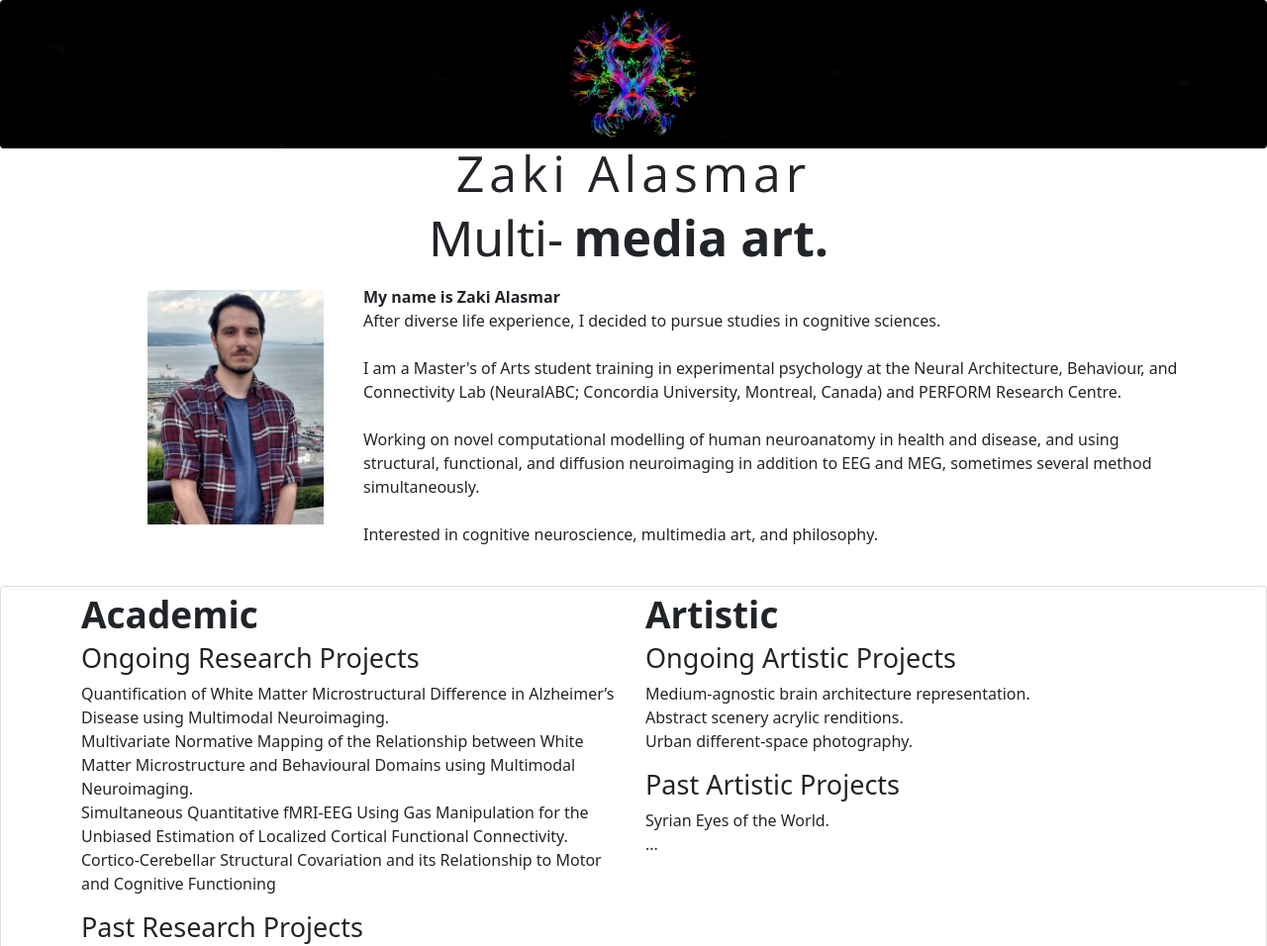
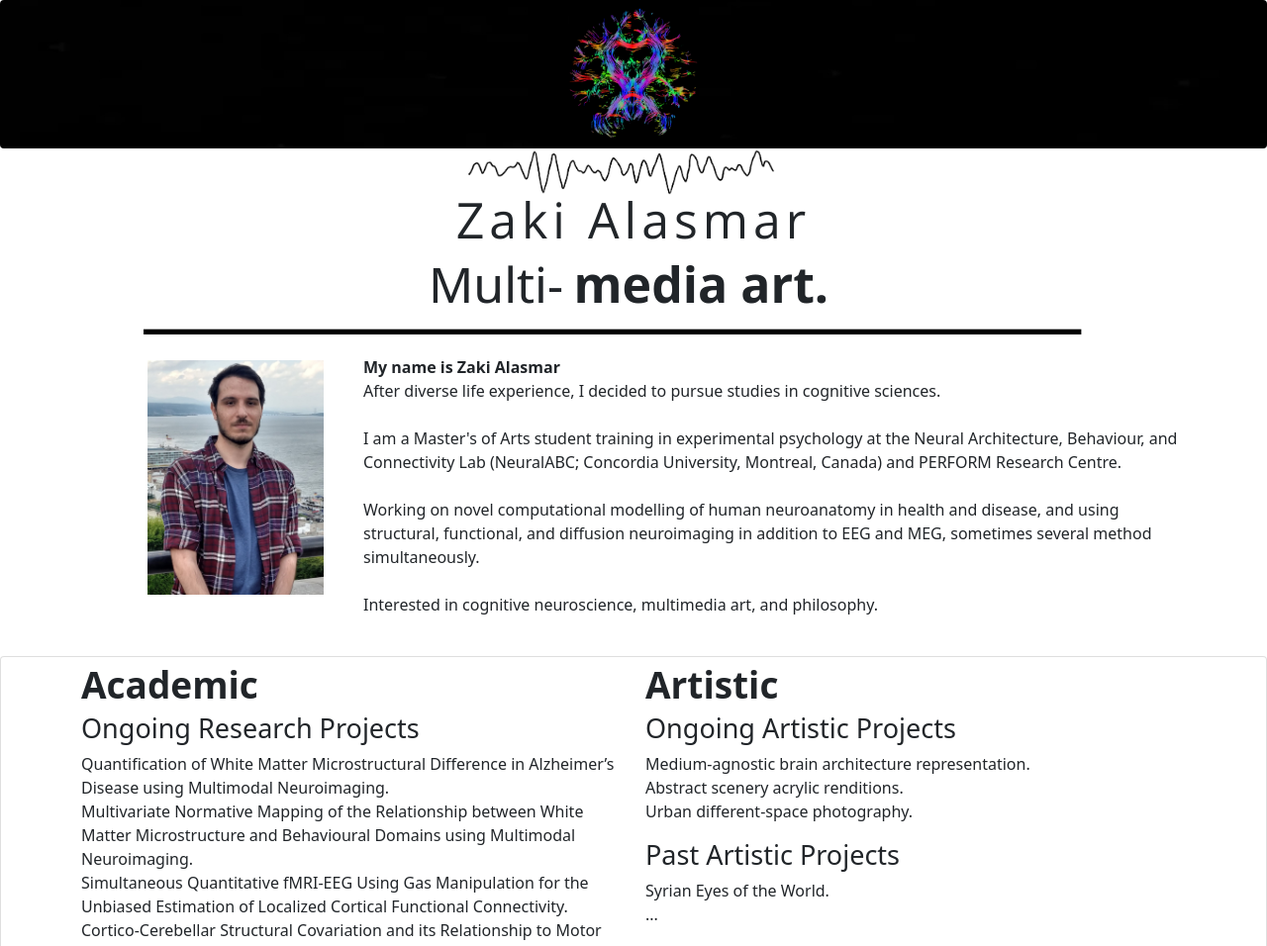
Before and after one commit to zklsmr/webbs, a plain HTML site: page thewebsite/index.html in a window 1280 px wide. Shown: the top 956 px of the page at 99% size. Drawn offline with nearby package versions, Linux system fonts and the light colour scheme.

Commit message:
added signal lines and division

```diff
--- a/thewebsite/assets/css/styles.css
+++ b/thewebsite/assets/css/styles.css
@@ -0,0 +1,14 @@
+@media (min-width: 1200px) {
+  body {
+    margin: 0;
+    font-family: var(--bs-body-font-family);
+    font-size: var(--bs-body-font-size);
+    font-weight: var(--bs-body-font-weight);
+    line-height: var(--bs-body-line-height);
+    color: var(--bs-body-color);
+    text-align: var(--bs-body-text-align);
+    background-color: var(--bs-body-bg);
+    -webkit-text-size-adjust: 100%;
+    -webkit-tap-highlight-color: transparent;
+  }
+}
--- a/thewebsite/index.html
+++ b/thewebsite/index.html
@@ -15,10 +15,12 @@
     <link rel="stylesheet" href="assets/css/styles.css">
 </head>
 
-<body><img class="rounded img-fluid d-block float-none" src="assets/img/New%20Project.jpg" loading="lazy" height="200px">
-    <div class="container">
-        <div class="row">
-            <div class="col-md-12"></div>
+<body><img class="rounded img-fluid d-block float-none" src="assets/img/New%20Project.jpg" loading="lazy" height="200px" style="width: 2121px;">
+    <div>
+        <div class="container" style="width: 988px;">
+            <div class="row">
+                <div class="col"><img src="assets/img/brain_waves.png" style="padding: 0;padding-left: 0;padding-top: 0;padding-right: 0;height: 47px;width: 314.047px;padding-bottom: 0;color: var(--bs-blue);margin-left: 312px;"></div>
+            </div>
         </div>
     </div>
     <div class="text-nowrap text-truncate text-center title-div">
@@ -32,6 +34,7 @@
 			            </span>
 	          		</h1>
 				</div>
+    <header><img src="assets/img/long-lines-straight-line-transparent-7.png" style="width: 969px;padding: -126px;padding-left: 0;padding-bottom: 0;padding-right: 0;padding-top: 0;margin-left: 131px;margin-top: -231px;margin-right: -203px;margin-bottom: -274px;text-align: center;position: relative;height: 297.281px;"></header>
     <div class="container">
         <div class="row">
             <div class="col-md-5 col-lg-4 col-xl-3 offset-xl-0">
--- a/thewebsite/sitemap.xml
+++ b/thewebsite/sitemap.xml
@@ -1,6 +1,6 @@
 <?xml version="1.0" encoding="UTF-8"?>
 <urlset xmlns="http://www.sitemaps.org/schemas/sitemap/0.9" xmlns:xsi="http://www.w3.org/2001/XMLSchema-instance" xsi:schemaLocation="http://www.sitemaps.org/schemas/sitemap/0.9 http://www.sitemaps.org/schemas/sitemap/0.9/sitemap.xsd">
     <url>
-        <loc>/</loc>
+        <loc>http://zklsmr.com/</loc>
     </url>
 </urlset>
```
Also changed, not shown: thewebsite/assets/img/brain_waves.png (added), thewebsite/assets/img/download.png (added), thewebsite/assets/img/horizontal-dotted-line-png-transparent-icon-5.png (added), thewebsite/assets/img/long-lines-straight-line-transparent-7.png (added), 1 other file.
